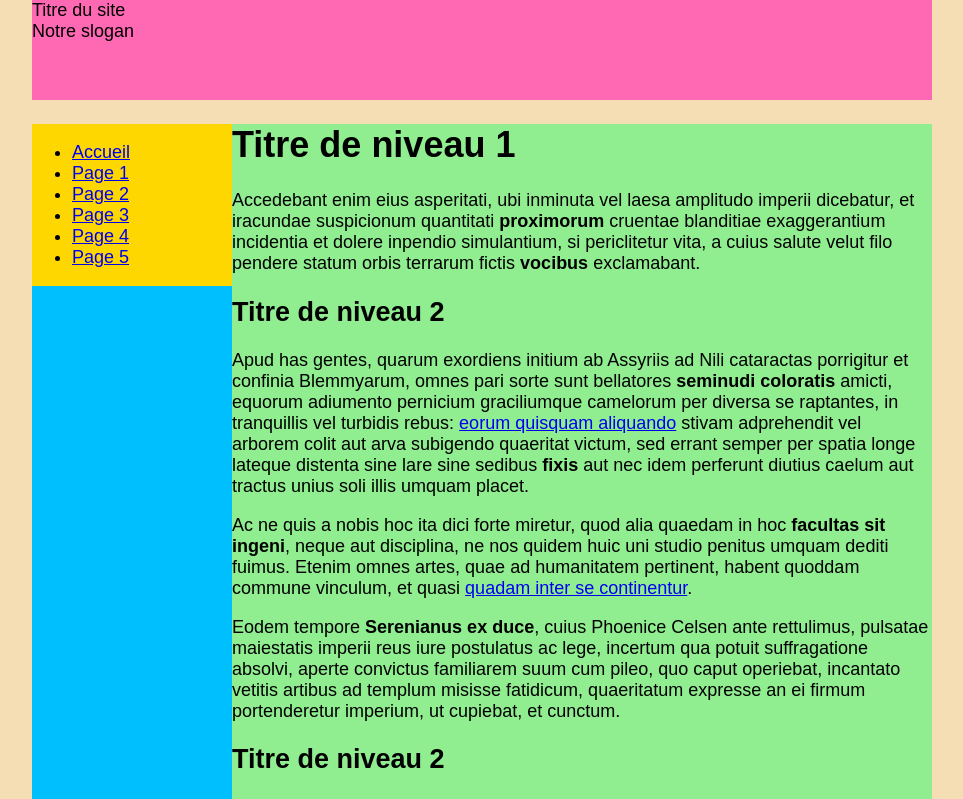
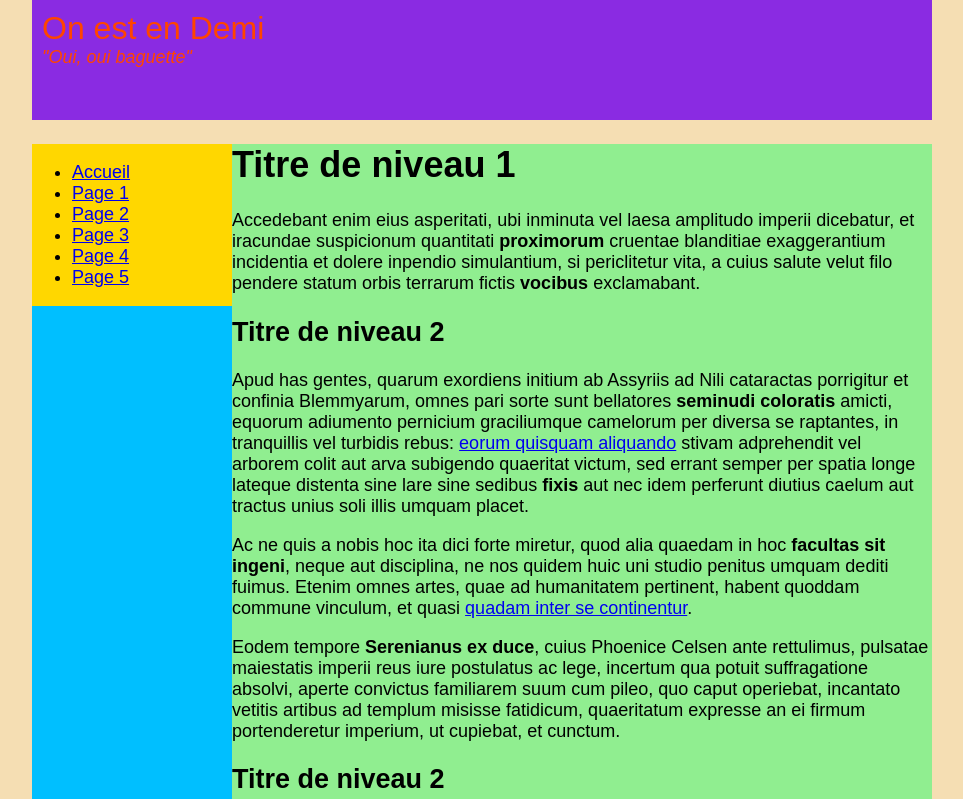
Before and after one commit to Dilandjrd/pj_projet_base, a plain HTML site: page index.html in a window 1280 px wide. Shown: the top 799 px of the page, without its empty margins (158-1121 px from the left). Drawn offline with Linux system fonts and the light colour scheme.

Commit message:
Réalisation de la partie 3 de l'exercice
Modifications du html et du css.

```diff
--- a/index.html
+++ b/index.html
@@ -9,8 +9,8 @@
     <body>
         <div class="page">
             <div class="entete">
-                <div>Titre du site</div>
-                <div>Notre slogan</div>
+                <div class="title">On est en Demi</div>
+                <div class="slogan">"Oui, oui baguette"</div>
             </div>
             <div class="colonnes">
                 <div class="colonne_menu">
--- a/style.css
+++ b/style.css
@@ -3,30 +3,34 @@
  * NE PAS TOUCHER AUX LIGNES CI-DESSOUS
  * TRAVAILLEZ A PARTIR DE LA LIGNE 27 !!
  ************************************************************/
-.page{
+.page {
     width: 900px;
-    margin:auto;
+    margin: auto;
 }
-.entete{
+
+.entete {
     height: 100px;
 }
-.colonne_menu{
-    float:left;
-    width:200px;
-    height:100%;
+
+.colonne_menu {
+    float: left;
+    width: 200px;
+    height: 100%;
 }
+
 .colonne_contenu {
-    margin-left:200px;
+    margin-left: 200px;
 }
-.pieddepage{
-    height:50px;
+
+.pieddepage {
+    height: 50px;
 }
 
 /************************************************************
  * SAISISSEZ VOS DECLARATIONS CSS EN-DESSOUS DE CETTE LIGNE
  ************************************************************/
-body{
-	background-color: wheat;
+body {
+    background-color: wheat;
     font-size: 18px;
     font-family: Arial;
     padding: 0%;
@@ -34,21 +38,37 @@ body{
 
 
 }
-.page {
 
+.page {}
+
+.entete {
+    background-color: blueviolet;
+    padding: 10px;
 }
-.entete{
-    background-color: hotpink;
-}
+
 .colonnes {
     background-color: deepskyblue;
 }
-.colonne_menu{
+
+.colonne_menu {
     background-color: gold;
 }
+
 .colonne_contenu {
     background-color: lightgreen;
 }
-.pieddepage{
+
+.pieddepage {
     background-color: lightgray;
 }
+
+.title {
+    font-size: xx-large;
+    color: orangered
+}
+
+.slogan {
+    font-size: large;
+    color: orangered;
+    font-style: italic;
+}
```
